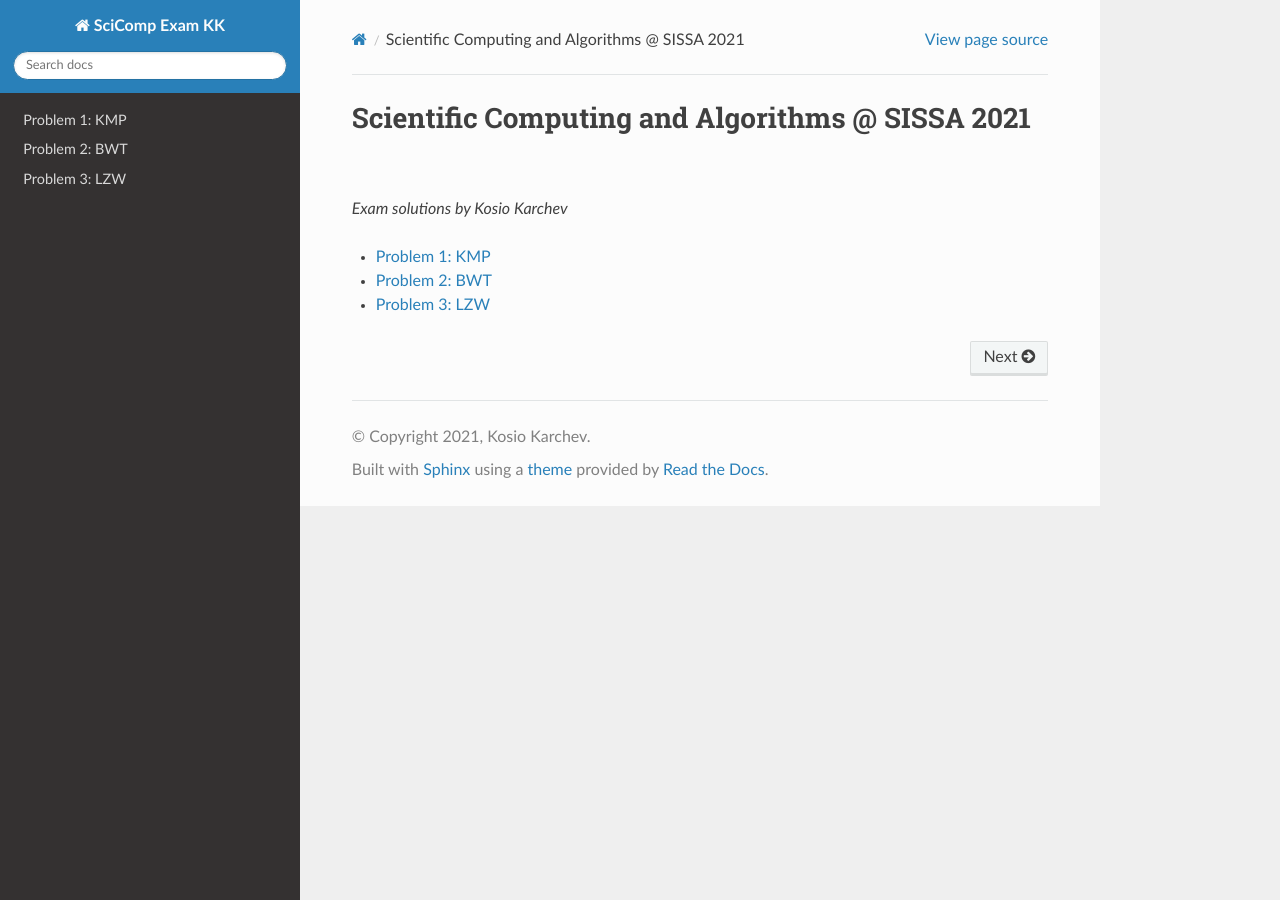
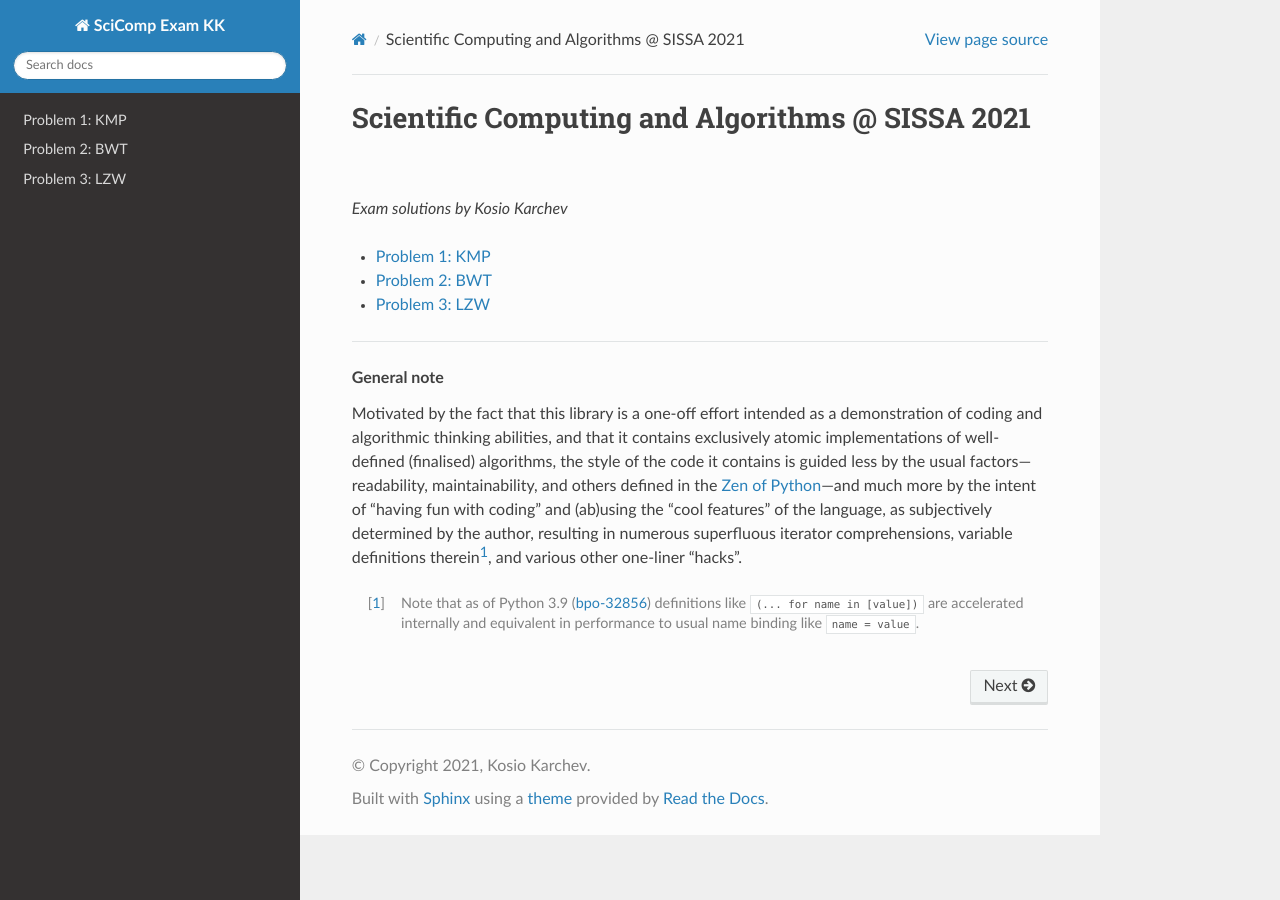
Before and after one commit to kosiokarchev/scicomp-exam, a Sphinx documentation site: the page built from docs/source/index.rst, in a window 1280 px wide. Built offline with Sphinx 7.4.7 and the Read the Docs theme 2.0.0, drawn with Linux system fonts in a browser that asks for light colours; the version number could not be read and is left out.

Commit message:
finishing touches

```diff
--- a/docs/source/index.rst
+++ b/docs/source/index.rst
@@ -15,3 +15,21 @@ Scientific Computing and Algorithms @ SISSA 2021
     * :ref:`genindex`
     * :ref:`modindex`
     * :ref:`search`
+
+----------
+
+.. rubric:: General note
+Motivated by the fact that this library is a one-off effort intended as a
+demonstration of coding and algorithmic thinking abilities, and that it
+contains exclusively atomic implementations of well-defined (finalised)
+algorithms, the style of the code it contains is guided less by the usual
+factors---readability, maintainability, and others defined in the `Zen of Python
+<https://www.python.org/dev/peps/pep-0020/>`_---and much more by the intent of
+"having fun with coding" and (ab)using the "cool features" of the language, as
+subjectively determined by the author, resulting in numerous superfluous
+iterator comprehensions, variable definitions therein\ [#]_, and various other
+one-liner "hacks".
+
+.. [#] Note that as of Python 3.9 (`bpo-32856 <https://bugs.python.org/issue32856>`_)
+    definitions like ``(... for name in [value])`` are accelerated internally
+    and equivalent in performance to usual name binding like ``name = value``.
```
Also changed, not shown: 2 other files.
